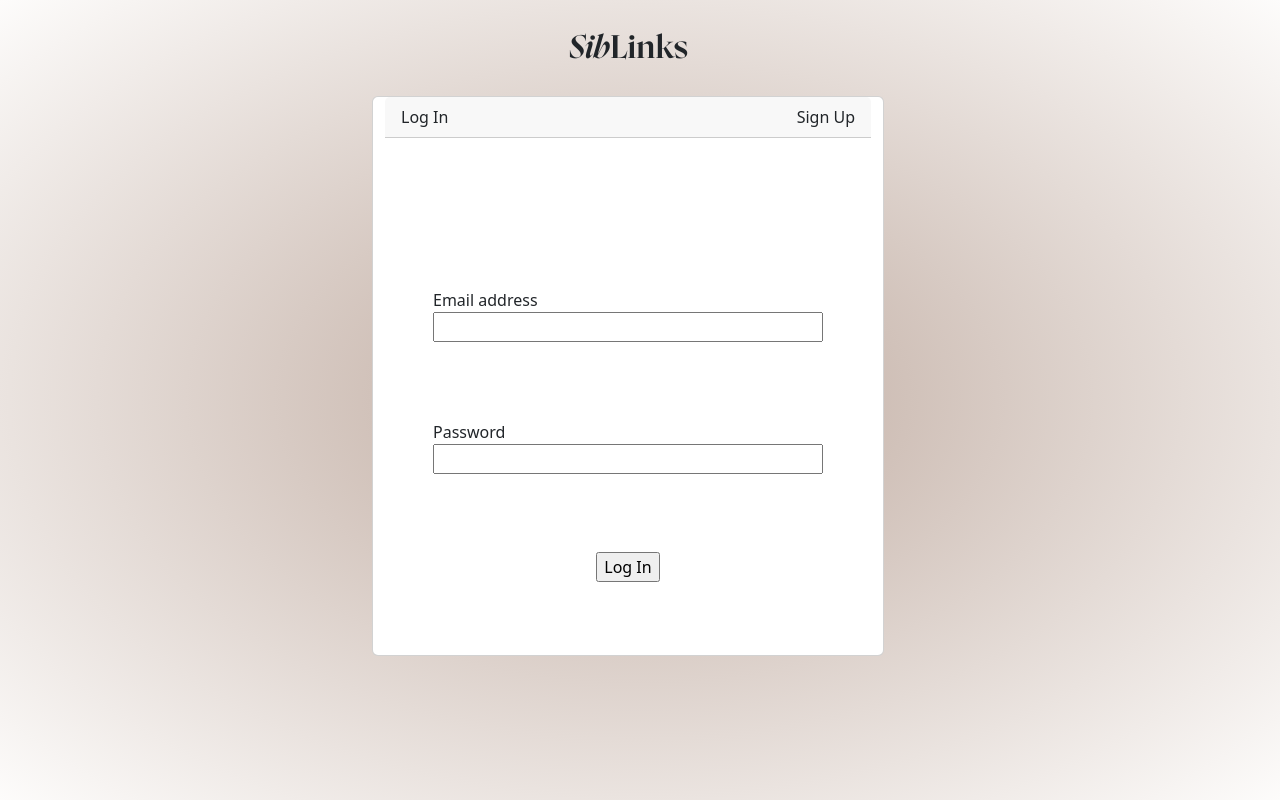
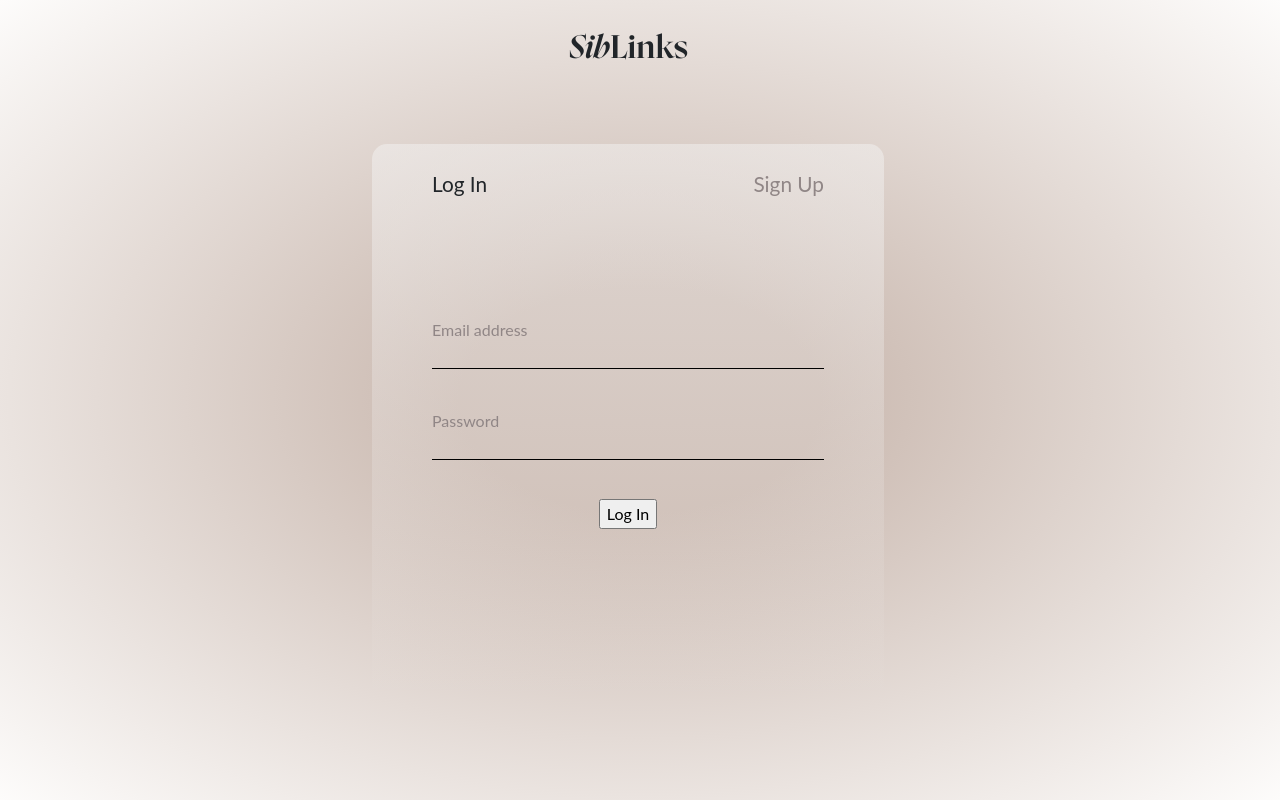
Before and after one commit to jazdmiller/siblinks-app, a React (Create React App) app: page /login in a window 1280 px wide. Built offline with nearby package versions, Linux system fonts and the light colour scheme.

Commit message:
style login component

```diff
--- a/src/App.css
+++ b/src/App.css
@@ -78,8 +78,31 @@ body{
 
 .form-label{
   margin-top: 20%;
+  font-family: 'Lato', sans-serif;
+  color: #908686;
 }
 
+input[type=text], input[type=password]{
+  border: none;
+  border-bottom: 1px solid black;
+  background: none;
+}
+
+input:focus{
+  outline: none;
+  background: #E3DCD8;
+}
+
+.login-card{
+  background: linear-gradient(180deg, rgba(245,245, 245, 0.47) 0%, rgba(245, 245, 245, 0) 100%) !important;
+  border-radius: 15px !important;
+  border: none !important;
+}
+
+.card-header-label{
+  font-family: 'Lato', sans-serif;
+  font-size:1.3em;
+}
 
 /* ******* MEDIA QUERIES ******** */
 
@@ -88,10 +111,18 @@ body{
     width: 70% !important;
     height: 70vh !important;
   }
+
+  .form-label{
+    margin-top: 20%;
+  }
 }
 
 @media (min-width: 768px){
   .login-card{
     width: 40% !important;
   }
+
+  .form-label{
+    margin-top: 10%;
+  }
 }
--- a/src/components/LoginCard.js
+++ b/src/components/LoginCard.js
@@ -3,16 +3,16 @@ import React from 'react'
 function LoginCard() {
   return (
         <div className='card login-card'>
-            <div className='card-header'>
-                <div className='row justify-content-between'>
+            <div className='card-header mt-3 px-md-5' style={{background: "none", border: "none"}}>
+                <div className='row justify-content-between card-header-label'>
                     <div className='col'>Log In</div>
-                    <div className='col text-end'>Sign Up</div>
+                    <div className='col text-end' style={{color: "#908686"}}>Sign Up</div>
                 </div>
             </div>
             <div className='card-body mt-4 p-md-5'>
                 <form>
 
-                    <div className=' form-label'>
+                    <div className='form-label'>
                     <label>
                        Email address
                     </label>
@@ -21,12 +21,12 @@ function LoginCard() {
                     </div>
                     </div>
 
-                    <div className=' form-label'>
+                    <div className='form-label'>
                     <label>
                         Password
                     </label>
                     <div>
-                        <input className="w-100" type="text" name="password"/>
+                        <input className="w-100" type="password" name="password"/>
                     </div>
                     </div>
 
--- a/src/pages/Login.js
+++ b/src/pages/Login.js
@@ -7,7 +7,7 @@ function Login() {
         <header className='row text-center w-100'>
             <div className='my-4 header-logo'><span style={{fontFamily: "Nyght Serif Italic"}}>Sib</span>Links</div>
         </header>
-        <div className='justify-content-center row w-100'>
+        <div className='justify-content-center row w-100 mt-5'>
         <LoginCard />
         </div>
     </div>
```
